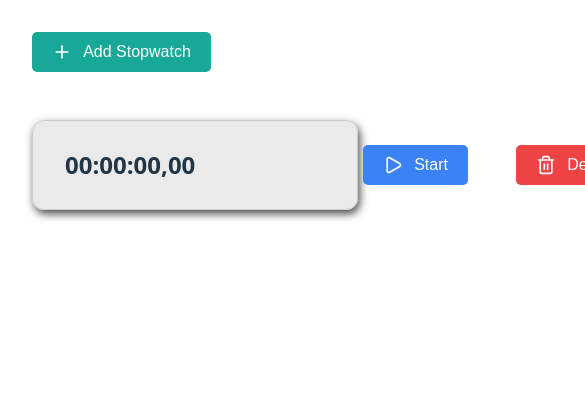
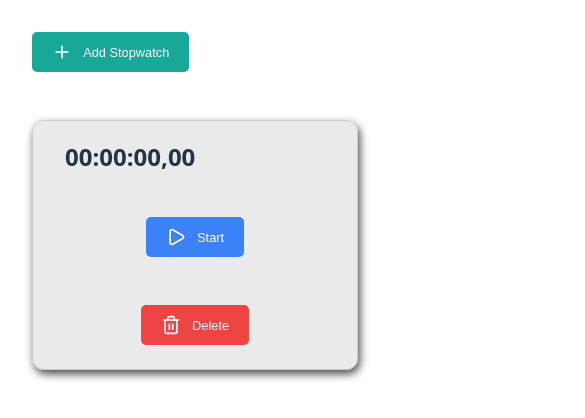
Before and after one commit to fanil279/Js-Bootcamp-International-2026, a React (Vite) app in the folder homeAssignments/stopwatch/: page / in a window 390 px wide. Both pictures are taken after a click on the button "Add Stopwatch". Shown: the top 418 px of the page, 585 px wide, since content can reach past the window. Built offline with nearby package versions, Linux system fonts and the light colour scheme.

Commit message:
feat: make ui tablet and mobile friendly

```diff
--- a/homeAssignments/stopwatch/src/App.css
+++ b/homeAssignments/stopwatch/src/App.css
@@ -3,12 +3,6 @@
   flex-direction: column;
   justify-content: center;
   align-items: start;
-}
-
-.stopwatch-container {
-  display: flex;
-  flex-direction: column;
-  margin-top: 1.5rem;
 }
 
 .primary    { background-color: #3B82F6; }
@@ -28,13 +22,19 @@
   border: none;
   border-radius: 5px;
   cursor: pointer;
-  font-size: 16px;
+  font-size: clamp(0.8rem, 2vw, 1.2rem);
   transition: transform 0.3s ease, opacity 0.3s ease;
 }
 
 .btn:hover {
   transform: translateY(-5px);
   opacity: 0.8;
+}
+
+.stopwatch-container {
+  display: flex;
+  flex-direction: column;
+  margin-top: 1.5rem;
 }
 
 .stopwatch {
@@ -54,14 +54,12 @@
   font-size: clamp(1.5rem, 4vw, 4.5rem);
   font-weight: bold;
   line-height: 1;
-  min-width: 250px;
   text-align: left;
 }
 
 .stopwatch-controls {
   display: flex;
   gap: 1.5rem;
-  flex-wrap: wrap;
 }
 
 .empty-message {
--- a/homeAssignments/stopwatch/src/index.css
+++ b/homeAssignments/stopwatch/src/index.css
@@ -1,5 +1,5 @@
 :root {
-  font-family: system-ui, Avenir, Helvetica, Arial, sans-serif;
+  font-family: system-ui, Helvetica, Arial, sans-serif;
   line-height: 1.5;
   font-weight: 400;
 
@@ -18,8 +18,24 @@
 
 body {
   margin: 0;
-  min-width: 320px;
   max-height: 100vh;
+}
+
+@media (max-width: 850px) {
+  .stopwatch {
+    flex-direction: column;
+    align-items: center;
+  }
+
+  .stopwatch-time {
+    align-self: flex-start;
+  }
+}
+
+@media (max-width: 365px) {
+  .stopwatch-time {
+    align-self: center;
+  }
 }
 
 @media (prefers-color-scheme: light) {
--- a/homeAssignments/stopwatch/src/pages/StopwatchPage/components/StopwatchList.tsx
+++ b/homeAssignments/stopwatch/src/pages/StopwatchPage/components/StopwatchList.tsx
@@ -16,7 +16,7 @@ const StopwatchList: FC<StopwatchListProps> = (
                 Click "Add Stopwatch" to get started!
             </h1>
         ) : (
-            <section className='stopwatch-list'>
+            <section>
                 {stopwatchList.map((stopwatch: StopwatchItem) => (
                     <Stopwatch
                         key={stopwatch.id}
```
